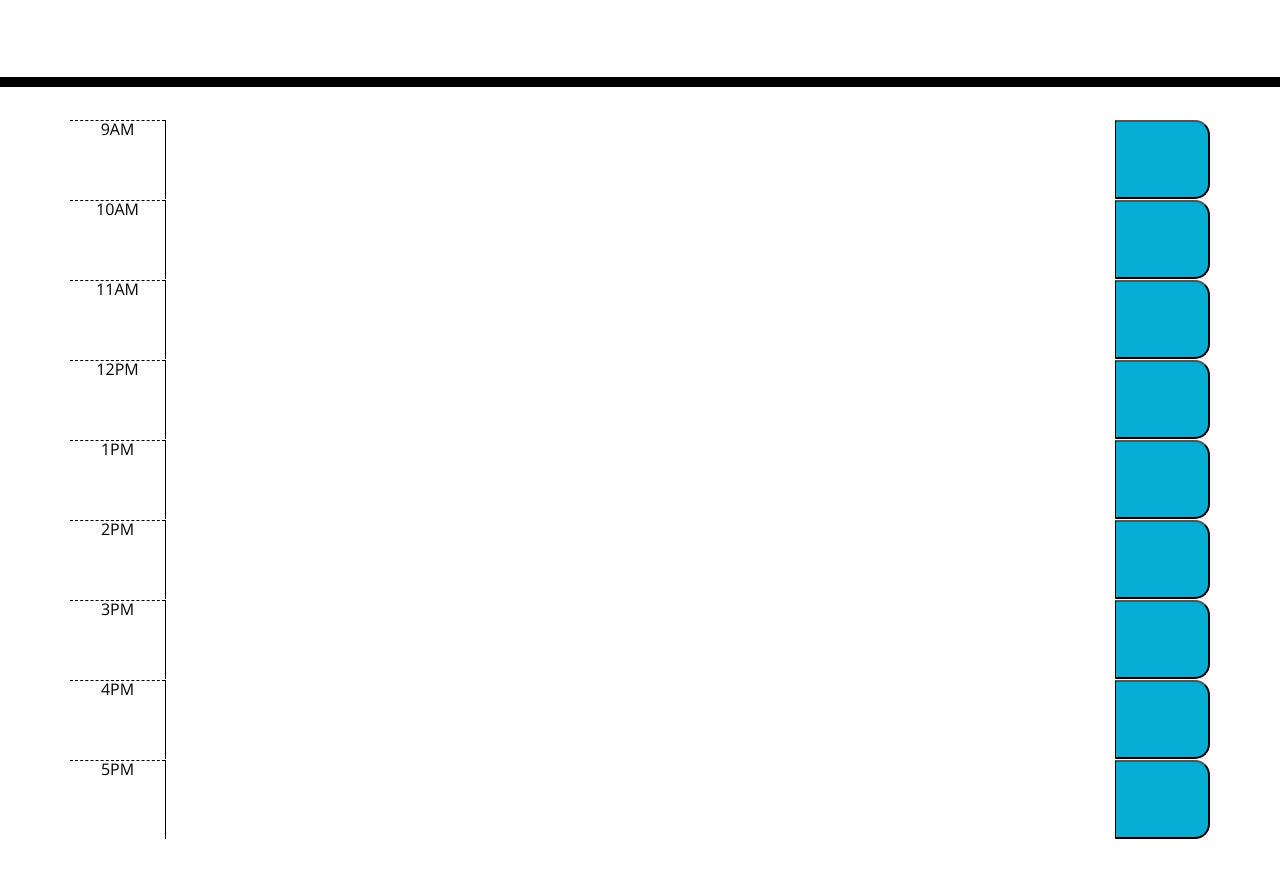
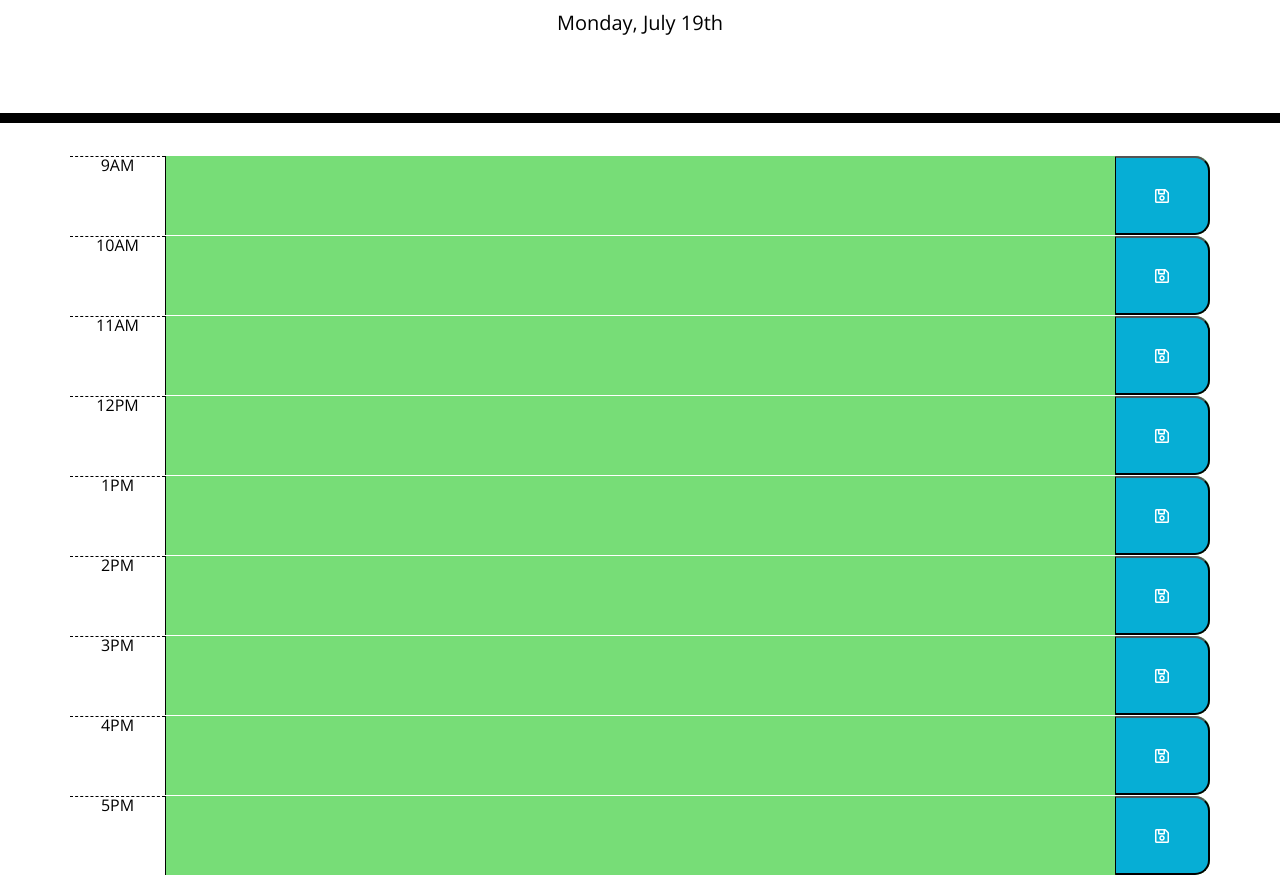
Before and after one commit to DylanShoemaker/work-day-scheduler, a plain HTML site: page index.html in a window 1280 px wide. Shown: the part 181-1056 px from the top of the page. Before the commit the page ends 1020 px from the top, so only its background shows below. Drawn offline with nearby package versions, Linux system fonts and the light colour scheme; a web font is replaced by a local one.

Commit message:
code js, update html id's and change the span into an i class

```diff
--- a/assets/js/script.js
+++ b/assets/js/script.js
@@ -0,0 +1,41 @@
+
+//DATE IN HEADER
+$("#currentDay").text(moment().format("dddd, MMMM Do ")); //https://momentjscom.readthedocs.io/en/latest/moment/04-displaying/01-format/
+
+//store the data https://stackoverflow.com/questions/61583553/how-to-use-jquery-to-save-the-text-on-the-page-even-after-refreshing-it
+$(".saveBtn").click(function () {
+  var time = $(this).parent().attr("id");
+  var textarea = $(this).siblings(".textarea").val();
+  localStorage.setItem(time, textarea);
+})
+
+//retrieve the data
+$(".time-block").each(function () {
+  var honeyBunchesOfOats = $(this).attr("id");
+  var textarea = localStorage.getItem(honeyBunchesOfOats);
+  if (textarea !== null) {
+    $(this).children(".textarea").val(textarea);
+  }
+});
+
+//update color based upon how close the deadline is
+function urgencyNotifier() {
+  hour = time.hours();
+  $(".time-block").each(function() {
+      var currentHour = parseInt($(this).attr("id"));
+
+      if (currentHour > hour) {
+        $(this).removeClass(["past", "present"]).addClass("future");
+      }
+      else if (currentHour === hour) {
+        $(this).removeClass(["past", "future"]).addClass("present");
+      }
+      else {
+        $(this).removeClass(["present", "future"]).addClass("past");
+      }
+  });
+}
+//utilizes moment.js
+var time = moment();
+//runs urgencyNotifier function
+urgencyNotifier();
--- a/index.html
+++ b/index.html
@@ -23,65 +23,47 @@
       <div class="row time-block" id="9">
         <div class="col-1 hour">9AM</div>
         <textarea class="col-10 textarea"></textarea>
-        <button class="col-1 saveBtn">
-          <span class="oi oi-lock-locked"></span>
-        </button>
+        <button class="col-1 saveBtn"><i class="far fa-save"></i></button>
       </div>
       <div class="row time-block" id="10">
         <div class="col-1 hour">10AM</div>
         <textarea class="col-10 textarea"></textarea>
-        <button class="col-1 saveBtn">
-          <span class="oi oi-lock-locked"></span>
-        </button>
+        <button class="col-1 saveBtn"><i class="far fa-save"></i></button>
       </div>
       <div class="row time-block" id="11">
         <div class="col-1 hour">11AM</div>
         <textarea class="col-10 textarea"></textarea>
-        <button class="col-1 saveBtn">
-          <span class="oi oi-lock-locked"></span>
-        </button>
+        <button class="col-1 saveBtn"><i class="far fa-save"></i></button>
       </div>
       <div class="row time-block" id="12">
         <div class="col-1 hour">12PM</div>
         <textarea class="col-10 textarea"></textarea>
-        <button class="col-1 saveBtn">
-          <span class="oi oi-lock-locked"></span>
-        </button>
+        <button class="col-1 saveBtn"><i class="far fa-save"></i></button>
       </div>
-      <div class="row time-block" id="1">
+      <div class="row time-block" id="13">
         <div class="col-1 hour">1PM</div>
         <textarea class="col-10 textarea"></textarea>
-        <button class="col-1 saveBtn">
-          <span class="oi oi-lock-locked"></span>
-        </button>
+        <button class="col-1 saveBtn"><i class="far fa-save"></i></button>
       </div>
-      <div class="row time-block" id="2">
+      <div class="row time-block" id="14">
         <div class="col-1 hour">2PM</div>
         <textarea class="col-10 textarea"></textarea>
-        <button class="col-1 saveBtn">
-          <span class="oi oi-lock-locked"></span>
-        </button>
+        <button class="col-1 saveBtn"><i class="far fa-save"></i></button>
       </div>
-      <div class="row time-block" id="3">
+      <div class="row time-block" id="15">
         <div class="col-1 hour">3PM</div>
         <textarea class="col-10 textarea"></textarea>
-        <button class="col-1 saveBtn">
-          <span class="oi oi-lock-locked"></span>
-        </button>
+        <button class="col-1 saveBtn"><i class="far fa-save"></i></button>
       </div>
-      <div class="row time-block" id="4">
+      <div class="row time-block" id="16">
         <div class="col-1 hour">4PM</div>
         <textarea class="col-10 textarea"></textarea>
-        <button class="col-1 saveBtn">
-          <span class="oi oi-lock-locked"></span>
-        </button>
+        <button class="col-1 saveBtn"><i class="far fa-save"></i></button>
       </div>
-      <div class="row time-block" id="5">
+      <div class="row time-block" id="17">
         <div class="col-1 hour">5PM</div>
         <textarea class="col-10 textarea"></textarea>
-        <button class="col-1 saveBtn">
-          <span class="oi oi-lock-locked"></span>
-        </button>
+        <button class="col-1 saveBtn"><i class="far fa-save"></i></button>
       </div>
     </div>
 
@@ -91,5 +73,6 @@
     <script src="https://cdnjs.cloudflare.com/ajax/libs/popper.js/1.15.0/umd/popper.min.js"></script>
     <script src="https://cdnjs.cloudflare.com/ajax/libs/twitter-bootstrap/4.3.1/js/bootstrap.min.js"></script>
     <script src="https://cdnjs.cloudflare.com/ajax/libs/moment.js/2.24.0/moment.min.js"></script>
+    <script src="./assets/js/script.js"></script>
   </body>
 </html>
```
